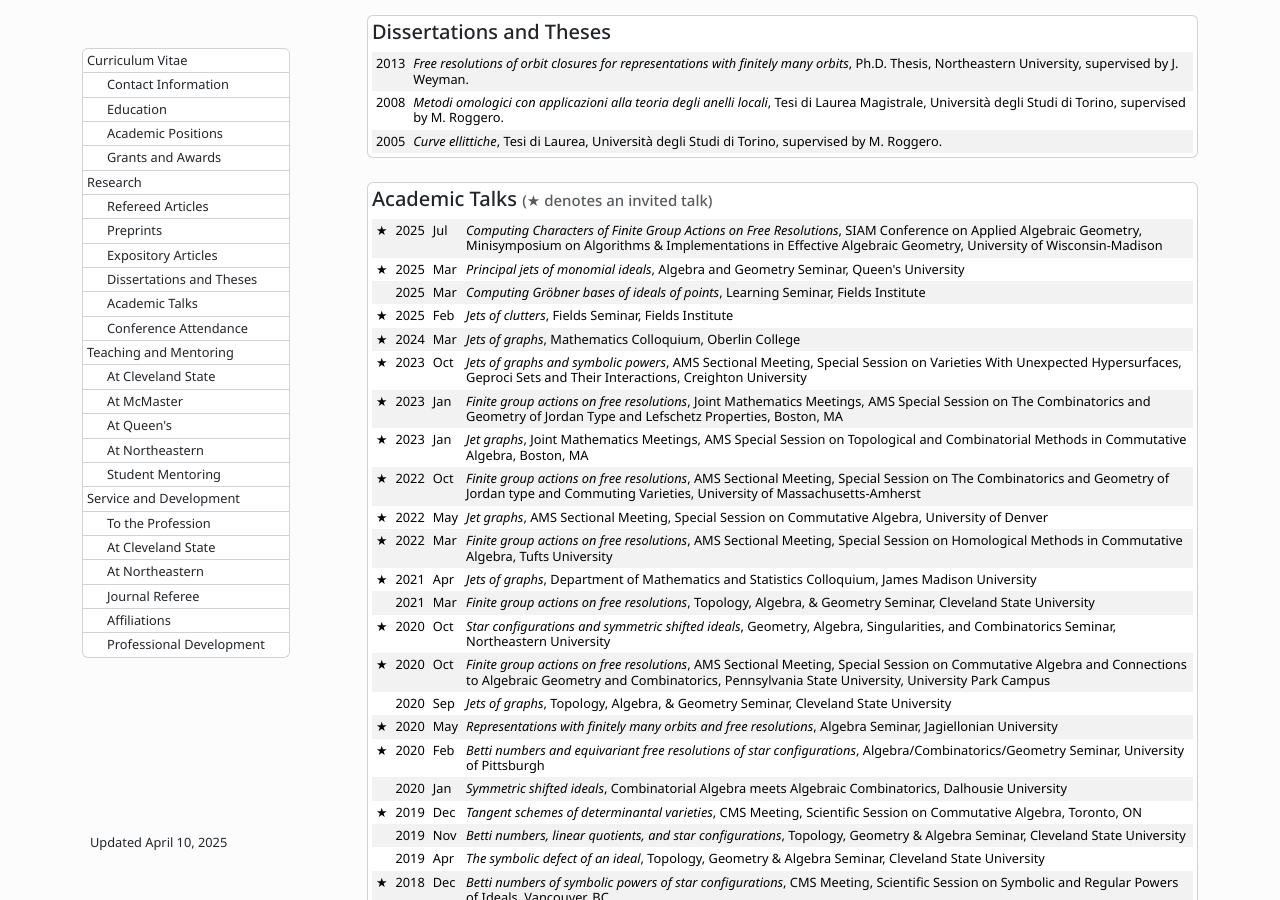
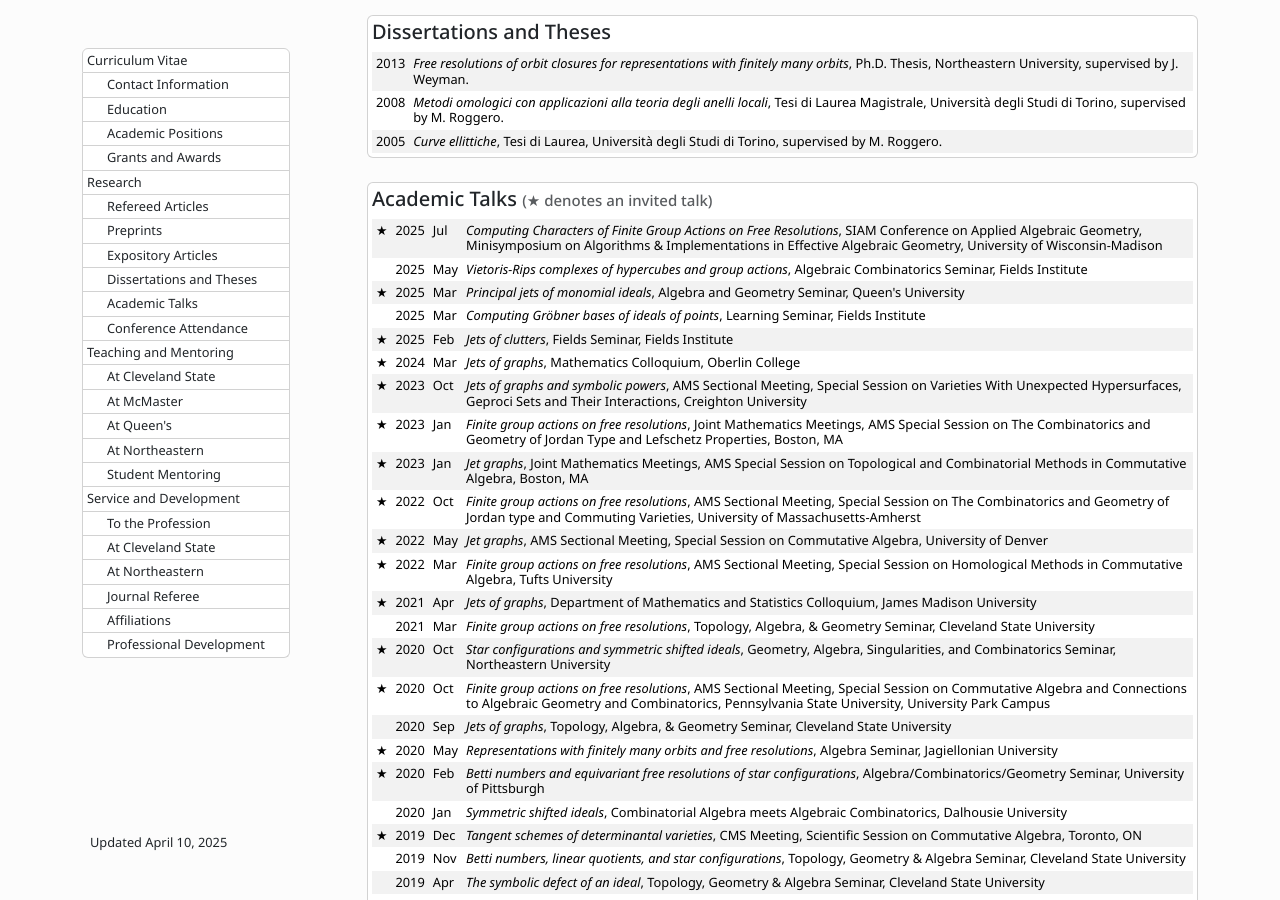
Before and after one commit to galettof/galettof.github.io, a Jekyll site: the page built from cv/index.html, in a window 1280 px wide and 900 px high, scrolled down 1884 px. Built offline with Jekyll 4.4.1, drawn with Linux system fonts in a browser that asks for light colours; formulas are drawn with MathJax 3.

Commit message:
VR talk at Fields

```diff
--- a/_data/talks.yml
+++ b/_data/talks.yml
@@ -4,6 +4,11 @@
   title: Computing Characters of Finite Group Actions on Free Resolutions
   location: SIAM Conference on Applied Algebraic Geometry, Minisymposium on Algorithms & Implementations in Effective Algebraic Geometry, University of Wisconsin-Madison
   invited: true
+
+- date: 2025-05-09
+  title: Vietoris-Rips complexes of hypercubes and group actions
+  location: Algebraic Combinatorics Seminar, Fields Institute
+  invited: false
 
 - date: 2025-03-31
   title: Principal jets of monomial ideals
```
